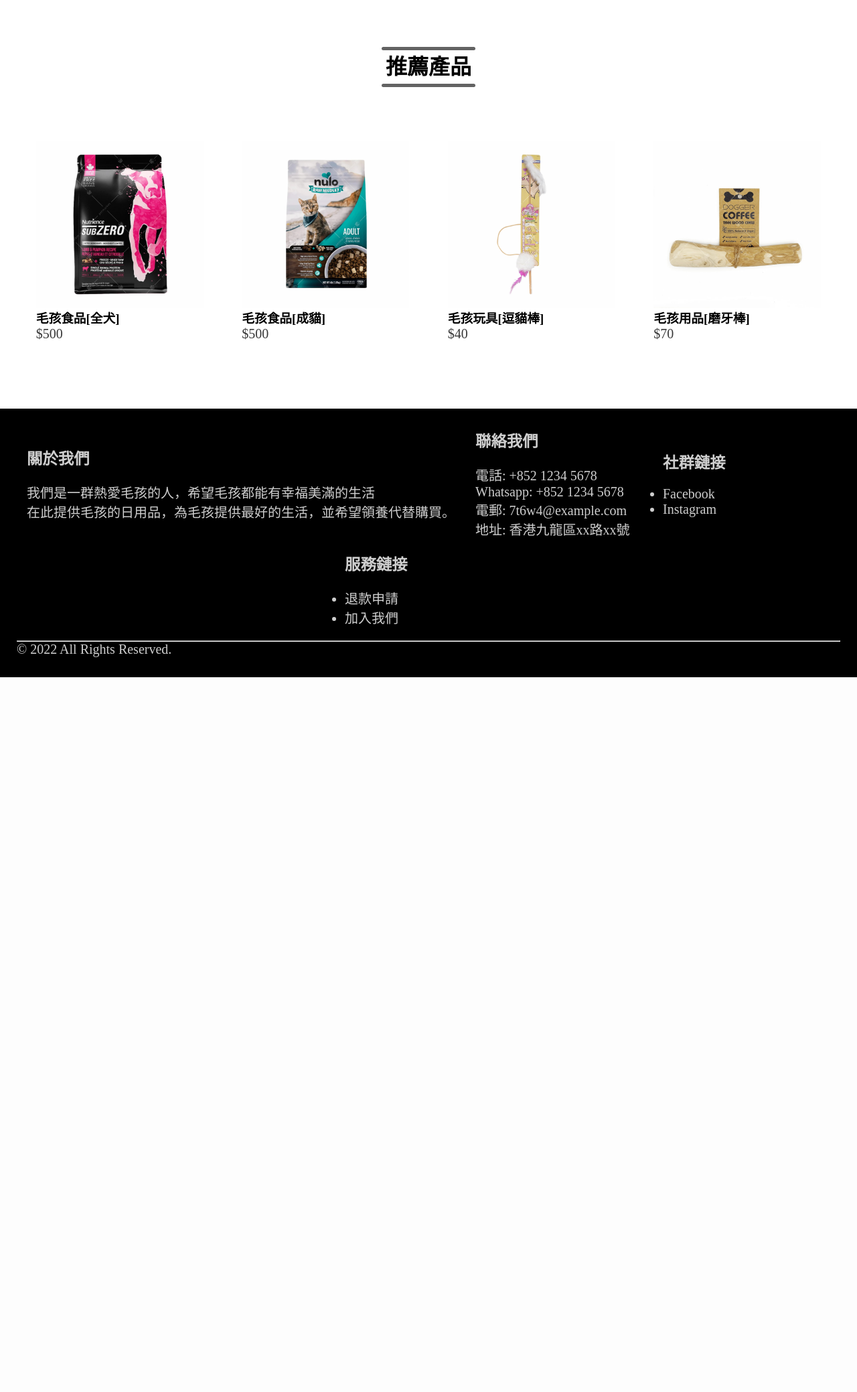
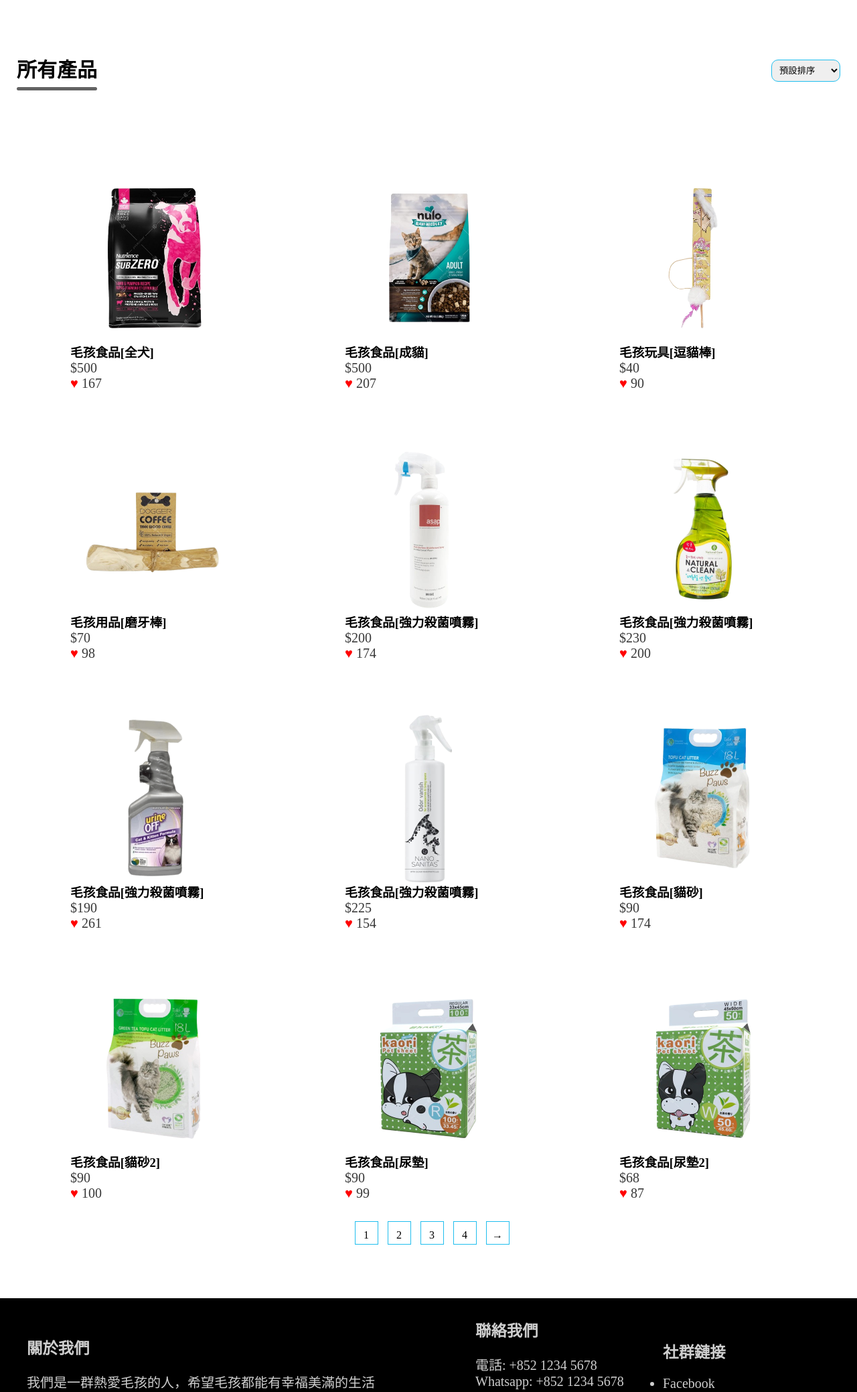
Before and after one commit to Pak0401/OnlineShop, a PHP site: page /Products.html in a window 1280 px wide. Shown: the part 125-2203 px from the top of the page at 67% size. Before the commit the page ends 1136 px from the top, so only its background shows below. Run offline with PHP 8.4, Linux system fonts and the light colour scheme.

Commit message:
Finished products.html

```diff
--- a/Index.html
+++ b/Index.html
@@ -78,12 +78,12 @@
                     <p>$500</p>
                 </div>
                 <div class="col-pd-4">
-                    <a href="Products.html"><img src="image/toy1.jpg"></a>
+                    <a href="Products.html"><img src="image/toy1.png"></a>
                     <h3><b>毛孩玩具[逗貓棒]</b></h3>
                     <p>$40</p>
                 </div>
                 <div class="col-pd-4">
-                    <a href="Products.html"><img src="image/toy2.jpg"></a>
+                    <a href="Products.html"><img src="image/toy2.png"></a>
                     <h3><b>毛孩用品[磨牙棒]</b></h3>
                     <p>$70</p>
                 </div>
--- a/Products.html
+++ b/Products.html
@@ -5,6 +5,7 @@
     <meta name="viewport" content="width=device-width, initial-scale=1.0">
     <title>OnlineStore | Products</title>
     <link rel="stylesheet" href="css/Style.css">
+    <link rel="stylesheet" href="css/Products.css">
 </head>
 <body>
     <!-- 圖文格式 -->
@@ -44,34 +45,126 @@
         }
     </script>
 
-    <!-- 推薦產品(Featured Categories) -->
-    <div class="categories">
-        <!-- 推薦產品的圖文格式 -->
+    <!-- 所有產品+排序 -->
     <div class="small-container">
-            <h1 class="title">推薦產品</h1>
+        <div class="row row-2">
+            <h2><b>所有產品</b></h2>
+            <select>
+                <option>預設排序</option>
+                <option>按價格排序</option>
+                <option>按人氣排序</option>
+                <option>按評分排序</option>
+                <option>按銷量排序</option>
+            </select>
+        </div>
+        <!-- 產品 -->
         <div class="row">
-                <div class="col-pd-4">
+            <div class="col-pd-5">
                 <a href="Products.html"><img src="image/product1.png"></a>
                 <h3><b>毛孩食品[全犬]</b></h3>
-                    <p>$500</p>
+                <div class="rating">
+                    <p>$500  </p>
+                    <p class="hreat"><span style="color: red;">&#9829</span> 167</p>
                 </div>
-                <div class="col-pd-4">
+            </div>
+            <div class="col-pd-5">
                 <a href="Products.html"><img src="image/product2.png"></a>
                 <h3><b>毛孩食品[成貓]</b></h3>
-                    <p>$500</p>
+                <div class="rating">
+                    <p>$500  </p>
+                    <p class="hreat"><span style="color: red;">&#9829</span> 207</p>
                 </div>
-                <div class="col-pd-4">
-                    <a href="Products.html"><img src="image/toy1.jpg"></a>
+            </div>
+            <div class="col-pd-5">
+                <a href="Products.html"><img src="image/toy1.png"></a>
                 <h3><b>毛孩玩具[逗貓棒]</b></h3>
-                    <p>$40</p>
+                <div class="rating">
+                    <p>$40  </p>
+                    <p class="hreat"><span style="color: red;">&#9829</span> 90</p>
                 </div>
-                <div class="col-pd-4">
-                    <a href="Products.html"><img src="image/toy2.jpg"></a>
+            </div>
+            <div class="col-pd-5">
+                <a href="Products.html"><img src="image/toy2.png"></a>
                 <h3><b>毛孩用品[磨牙棒]</b></h3>
-                    <p>$70</p>
+                <div class="rating">
+                    <p>$70  </p>
+                    <p class="hreat"><span style="color: red;">&#9829</span> 98</p>
+                </div>
+            </div>
+            <div class="col-pd-5">
+                <a href="Products.html"><img src="image/product3.png"></a>
+                <h3><b>毛孩食品[強力殺菌噴霧]</b></h3>
+                <div class="rating">
+                    <p>$200  </p>
+                    <p class="hreat"><span style="color: red;">&#9829</span> 174</p>
+                </div>
+            </div>
+            <div class="col-pd-5">
+                <a href="Products.html"><img src="image/product4.png"></a>
+                <h3><b>毛孩食品[強力殺菌噴霧]</b></h3>
+                <div class="rating">
+                    <p>$230  </p>
+                    <p class="hreat"><span style="color: red;">&#9829</span> 200</p>
+                </div>
+            </div>
+            <div class="col-pd-5">
+                <a href="Products.html"><img src="image/product5.png"></a>
+                <h3><b>毛孩食品[強力殺菌噴霧]</b></h3>
+                <div class="rating">
+                    <p>$190  </p>
+                    <p class="hreat"><span style="color: red;">&#9829</span> 261</p>
+                </div>
+            </div>
+            <div class="col-pd-5">
+                <a href="Products.html"><img src="image/product6.png"></a>
+                <h3><b>毛孩食品[強力殺菌噴霧]</b></h3>
+                <div class="rating">
+                    <p>$225  </p>
+                    <p class="hreat"><span style="color: red;">&#9829</span> 154</p>
+                </div>
+            </div>
+            <div class="col-pd-5">
+                <a href="Products.html"><img src="image/product7.png"></a>
+                <h3><b>毛孩食品[貓砂]</b></h3>
+                <div class="rating">
+                    <p>$90  </p>
+                    <p class="hreat"><span style="color: red;">&#9829</span> 174</p>
+                </div>
+            </div>
+            <div class="col-pd-5">
+                <a href="Products.html"><img src="image/product8.png"></a>
+                <h3><b>毛孩食品[貓砂2]</b></h3>
+                <div class="rating">
+                    <p>$90  </p>
+                    <p class="hreat"><span style="color: red;">&#9829</span> 100</p>
+                </div>
+            </div>
+            <div class="col-pd-5">
+                <a href="Products.html"><img src="image/product9.png"></a>
+                <h3><b>毛孩食品[尿墊]</b></h3>
+                <div class="rating">
+                    <p>$90  </p>
+                    <p class="hreat"><span style="color: red;">&#9829</span> 99</p>
+                </div>
+            </div>
+            <div class="col-pd-5">
+                <a href="Products.html"><img src="image/product10.png"></a>
+                <h3><b>毛孩食品[尿墊2]</b></h3>
+                <div class="rating">
+                    <p>$68  </p>
+                    <p class="hreat"><span style="color: red;">&#9829</span> 87</p>
                 </div>
             </div>
         </div>
+    </div>
+
+    <!-- 頁數 -->
+    <div class="page-btn">
+        <span>1</span>
+        <span>2</span>
+        <span>3</span>
+        <span>4</span>
+        <span>&#8594;</span>
     </div>
 
     <!-- 頁尾 -->
--- /dev/null
+++ b/css/Products.css
@@ -0,0 +1,78 @@
+.row-2{
+    display: flex;
+    align-items: center;
+    flex-wrap: wrap;
+    justify-content: space-between;
+    margin: 50px auto 50px;
+}
+
+.row-2 h2{
+    font-size: 30px;
+    line-height: 60px;
+    margin: 25px 0;
+    text-align: center;
+    position: relative;
+}
+
+.row-2 h2::after{
+    content: '';
+    background: #636363;
+    width: 120px;
+    height: 5px;
+    border-radius: 5px;
+    position: absolute;
+    bottom: 0;
+    left: 50%;
+    transform: translateX(-50%);
+    z-index: 1;
+}
+
+select{
+    border: 1px solid #20beee;
+    padding: 5px;
+    border-radius: 10px;
+    padding: 7px;
+}
+
+select:focus{
+    outline: none;
+}
+
+/* 產品的格式 */
+.col-pd-5{
+    flex-basis: 20%;
+    min-width: 250px;
+    margin: 50px;
+    margin-bottom: 30px;
+    transition: transform 0.5s;
+}
+
+.col-pd-5 img{
+    width: 100%;
+}
+
+/* 產品的動畫 */
+.col-pd-5:hover{
+    transform: translateY(-10px);
+}
+
+.page-btn{
+    margin: 0 auto 80px;
+    text-align: center;
+}
+
+.page-btn span{
+    display: inline-block;
+    border: 1px solid #20beee;
+    margin-left: 10px;
+    width: 35px;
+    height: 35px;
+    text-align: center;
+    line-height: 40px;
+    cursor: pointer;
+}
+
+.page-btn span:hover{
+    background: #20beee;
+    color: #fff;
+}
--- a/css/Style.css
+++ b/css/Style.css
@@ -175,6 +175,7 @@ a{
     min-width: 250px;
     margin-bottom: 30px;
     transition: transform 0.5s;
+    margin: 25px;
 }
 
 .col-pd-4 img{
```
Also changed, not shown: Test.css (renamed from css/Test.css), image/product1.png, image/product10.png (added), image/product2.png, image/product7.png (added), image/product8.png (added), image/product9.png (added), image/toy1.jpg (deleted), image/toy1.png (added), image/toy2.jpg (deleted), image/toy2.png (added). Lines whose indentation alone changed are shown as unchanged.
